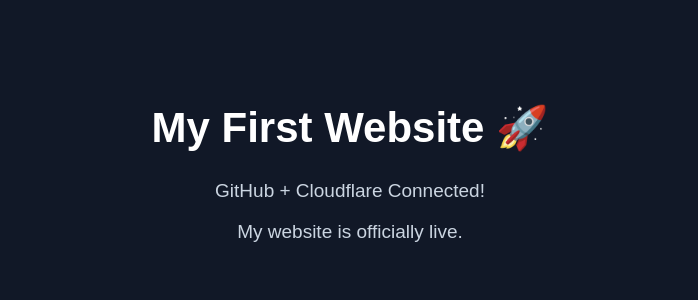
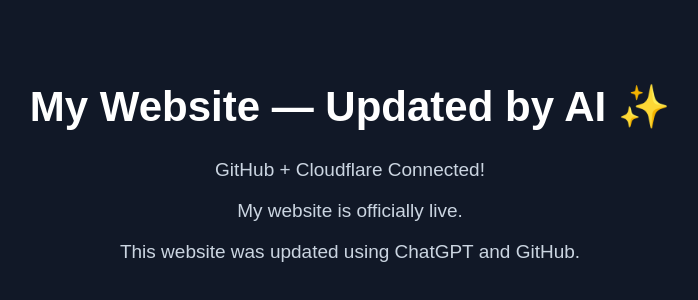
Before and after one commit to jaclynchng/my-first-website, a plain HTML site: page index.html in a window 1280 px wide. Shown: the part 232-532 px from the top of the page, without its empty margins (290-988 px from the left). Drawn offline with Linux system fonts and the light colour scheme.

Commit message:
Update homepage heading and add ChatGPT credit

```diff
--- a/index.html
+++ b/index.html
@@ -23,9 +23,10 @@
 </head>
 <body>
   <main>
-    <h1>My First Website 🚀</h1>
+    <h1>My Website — Updated by AI ✨</h1>
     <p>GitHub + Cloudflare Connected!</p>
     <p>My website is officially live.</p>
+    <p>This website was updated using ChatGPT and GitHub.</p>
   </main>
 </body>
 </html>
```
